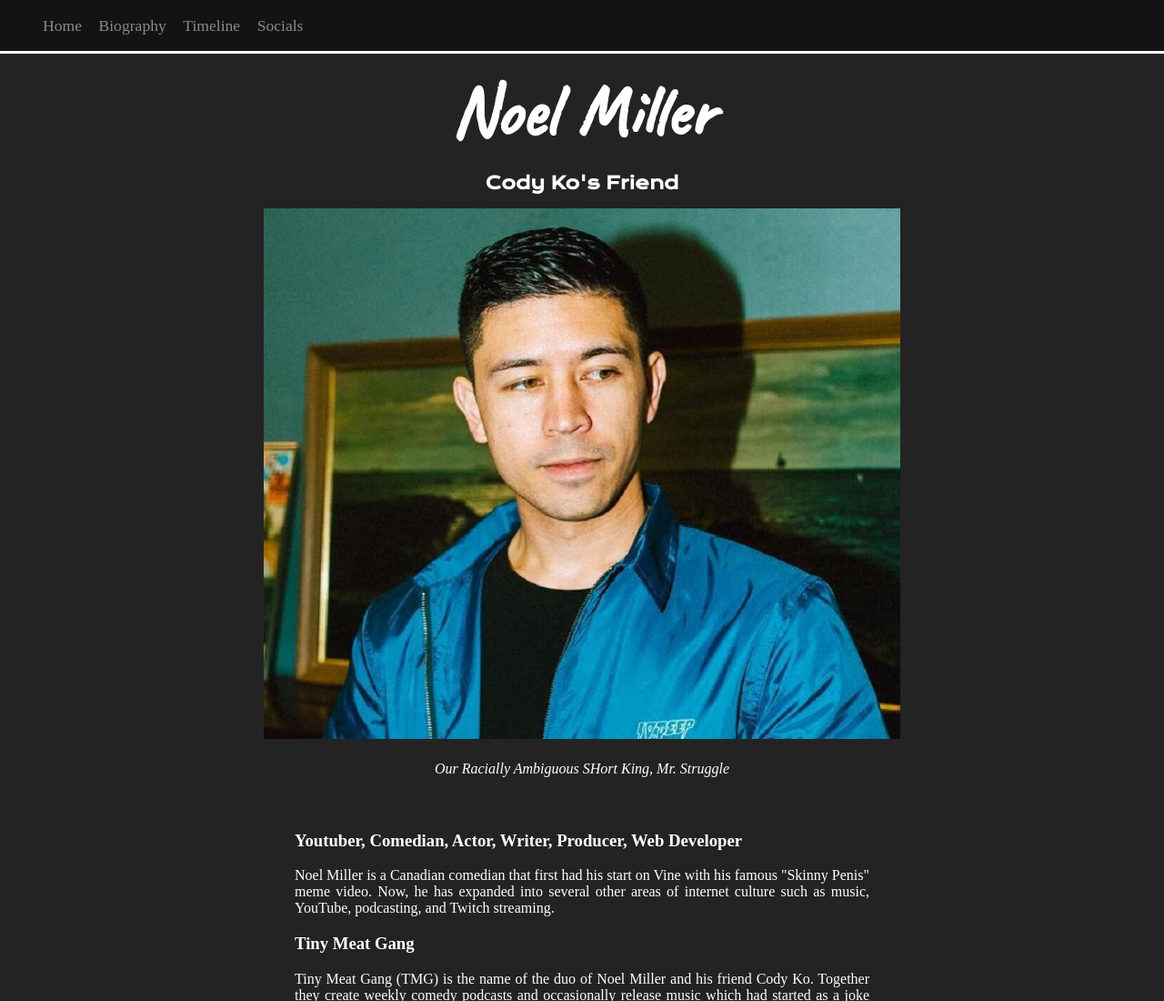
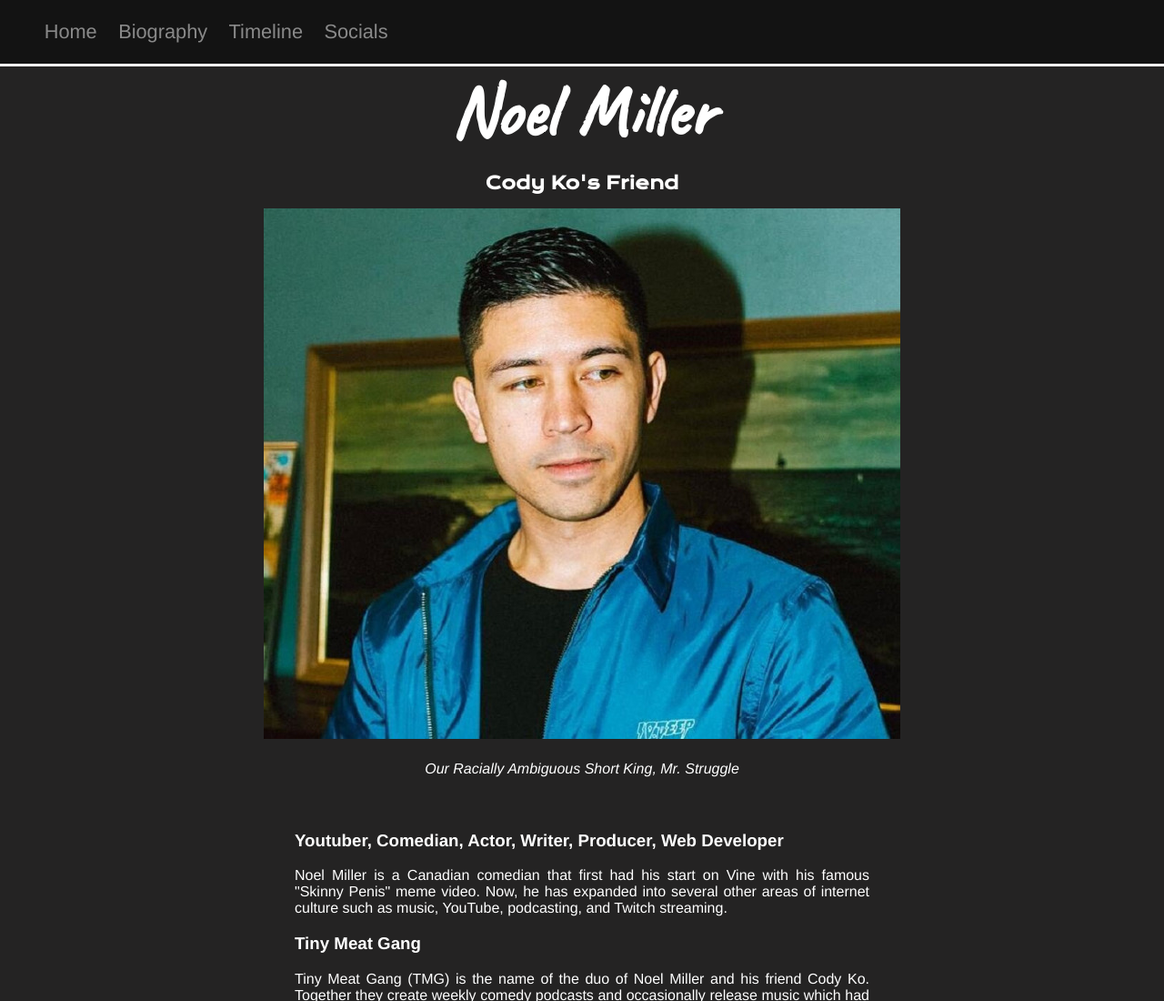
Before and after one commit to DomiVesalius/NoelTributePage, a plain HTML site: page index.html in a window 1280 px wide. Shown: the top 1100 px of the page at 91% size. Drawn offline with nearby package versions, Linux system fonts and the light colour scheme.

Commit message:
fixed mistakes

```diff
--- a/css/body.css
+++ b/css/body.css
@@ -5,6 +5,7 @@
 body {
     background-color: #242323;
     color: var(--body-font-color);
+    font-family: Helvetica;
 }
 
 a {
--- a/css/navbar.css
+++ b/css/navbar.css
@@ -4,7 +4,7 @@
     background-color: #131313;
     border-bottom: solid rgb(255, 255, 255);
     width: 100%;
-    font-size: 1.1em;
+    font-size: 1.36em;
     position: fixed;
     top: 0; left: 0; right: 0;
 }
--- a/index.html
+++ b/index.html
@@ -32,7 +32,7 @@
 
             <div id="img-div">
                 <img src="assets/noelmiller.jpg" alt="A picture of Noel Miller" id="image">
-                <caption id="img-caption"><em>Our Racially Ambiguous SHort King, Mr. Struggle</em></caption>
+                <caption id="img-caption"><em>Our Racially Ambiguous Short King, Mr. Struggle</em></caption>
             </div>
         </div>
 
```
